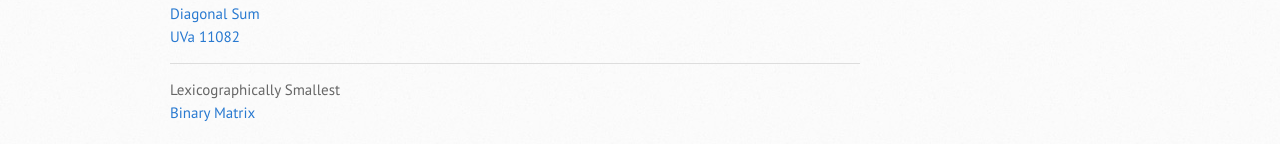
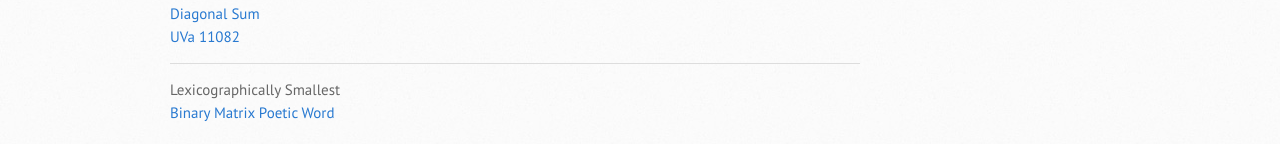
Before and after one commit to rebornplusplus/rebornplusplus.github.io, a Jekyll site: the page built from flow/index.md, in a window 1280 px wide. Shown: the part 754-898 px from the top of the page. Built offline with Jekyll 4.4.1, drawn with Linux system fonts in a browser that asks for light colours; some web fonts are replaced; some of the changed text lies outside the part shown.

Commit message:
Update index.md

```diff
--- a/flow/index.md
+++ b/flow/index.md
@@ -92,6 +92,7 @@
   <summary>
     Lexicographically Smallest<br/>
     <a href="http://lightoj.com/volume_showproblem.php?problem=1330">Binary Matrix</a>
+    <a href="https://www.codechef.com/problems/AMLEX">Poetic Word</a>
   </summary>
   <br/>
   You're given row sums and col sums of a binary matrix. Find out the lexicographically smallest binary matrix possible.<br/>
@@ -104,4 +105,14 @@
     </summary>
     <script src="https://pastebin.com/embed_js/YEnQHKEQ"></script>
   </details>
+  <br/>
+
+  In Poetic Word, you're told to generate a string with given frequency of characters. You're also told certain letters can have certain positions in the string. You're asked to generate the lexicographically smallest string possible.<br/>
+  Um, if this was a binary string we could have done this like Binary Matrix. But as there are 26 characters possible, we try each letter for each position and build a graph, then run flow.
+  <details>
+    <summary>
+      C++ implementation of Poetic Word
+    </summary>
+    <script src="https://pastebin.com/embed_js/HzxSeEsd"></script>
+  </details>
 </details>
```
